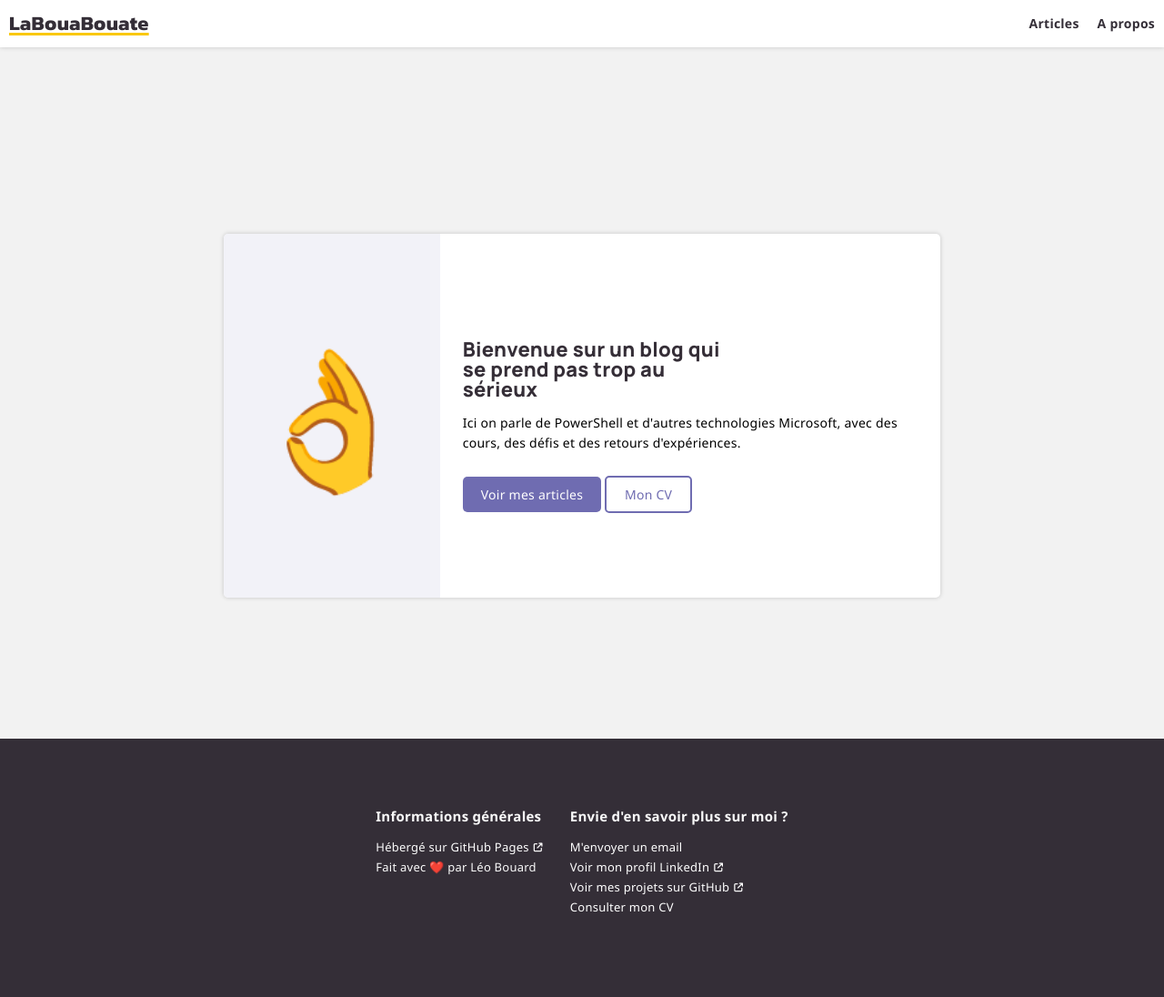
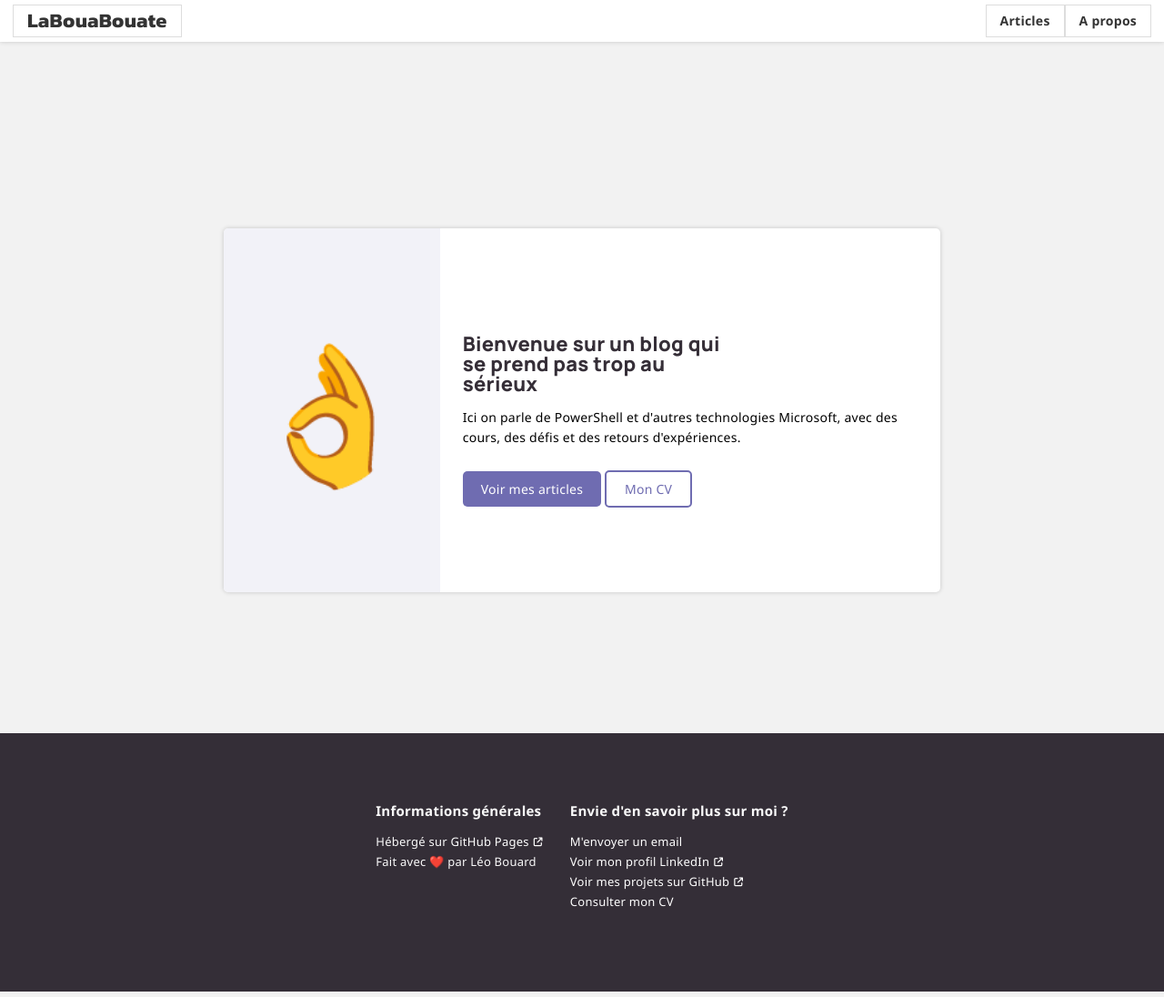
Before and after one commit to leobouard/leobouard.github.io, a Jekyll site: the page built from index.md, in a window 1280 px wide. Shown: the whole page at 91% size. Built offline with Jekyll 4.4.1, drawn with Linux system fonts in a browser that asks for light colours; nearby versions of some CDN libraries; some web fonts are replaced; our own code applies the rules of GitHub Pages for plain Markdown files.

Commit message:
Update style.scss

```diff
--- a/assets/css/style.scss
+++ b/assets/css/style.scss
@@ -35,33 +35,28 @@ body {
 header {
     display: flex;
     width: 100%;
-    justify-content: space-between;
-    align-items: center;
     background-color: #FFF;
-    position: relative;
     box-shadow: 0px 0px 5px 0px #00000030;
 
     nav {
         width: 100%;
+        padding: 0px 1em;
     }
 
     nav > a {
-        color: #342E37;
-        text-align: center;
+        color: #333;
         font-weight: bold;
-        padding: 15px 10px;
+        margin: 5px 0px;
+        padding: 6px 15px;
         float: right;
+        transition: all 400ms ease-in-out;
         text-decoration: none;
-        text-decoration-color: transparent;
-        transition: all 400ms ease-in-out;
+        border: 1px solid #ddd;
     }
 
-    nav > a:hover, nav > a:first-child {
-        text-decoration: underline;
-        text-underline-position: below;
-        text-underline-offset: 3px;
-        text-decoration-thickness: 3px;
-        text-decoration-color: #f9c80e;
+    nav > a:hover {
+        background-color: #f2f2f2;
+        color: #000;
     }
 
     nav > a:first-child {
```
